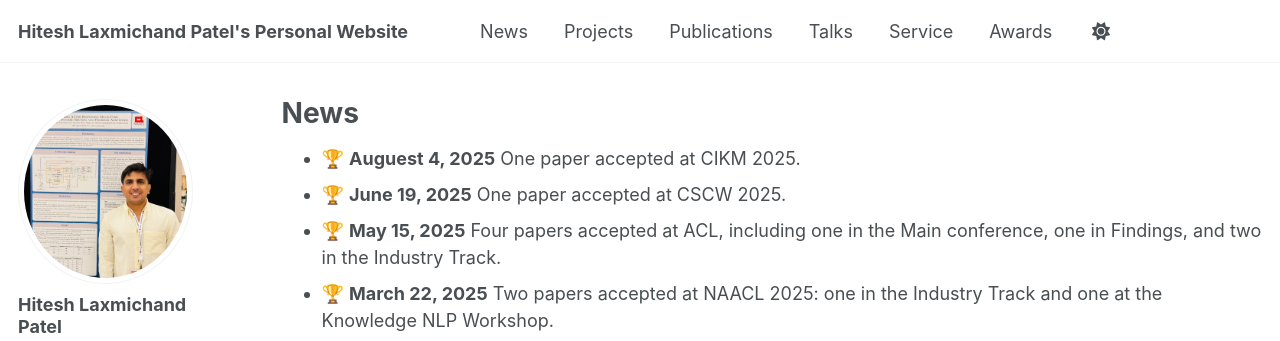
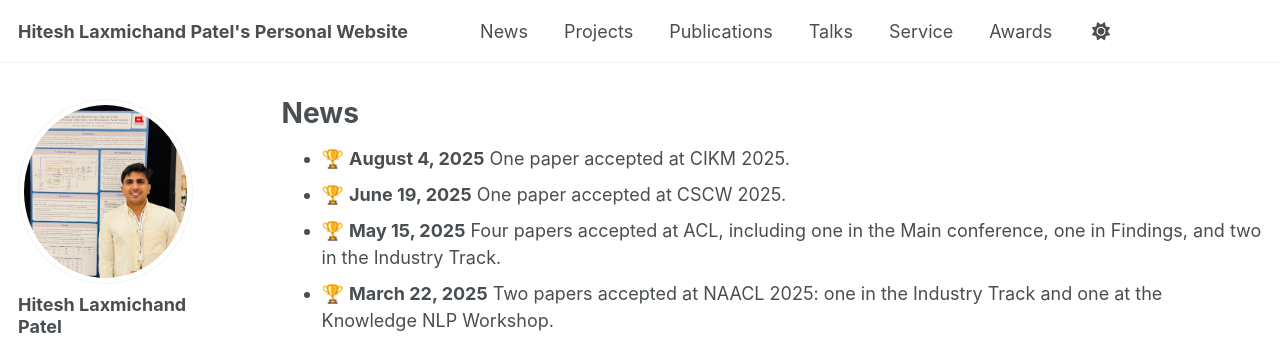
Before and after one commit to HITESHLPATEL/hiteshlpatel.github.io, a Jekyll site: the page built from _pages/news.md, in a window 1280 px wide. Shown: the top 341 px of the page. Built offline with Jekyll 4.4.1, drawn with Linux system fonts in a browser that asks for light colours; some web fonts are replaced.

Commit message:
Update news.md

```diff
--- a/_pages/news.md
+++ b/_pages/news.md
@@ -4,7 +4,7 @@ title: "News"
 permalink: /news/
 author_profile: true
 ---
-- 🏆 __Auguest 4, 2025__ One paper accepted at CIKM 2025.
+- 🏆 __August 4, 2025__ One paper accepted at CIKM 2025.
 - 🏆 __June 19, 2025__ One paper accepted at CSCW 2025.
 - 🏆 __May 15, 2025__ Four papers accepted at ACL, including one in the Main conference, one in Findings, and two in the Industry Track.
 - 🏆 __March 22, 2025__ Two papers accepted at NAACL 2025: one in the Industry Track and one at the Knowledge NLP Workshop.
```
